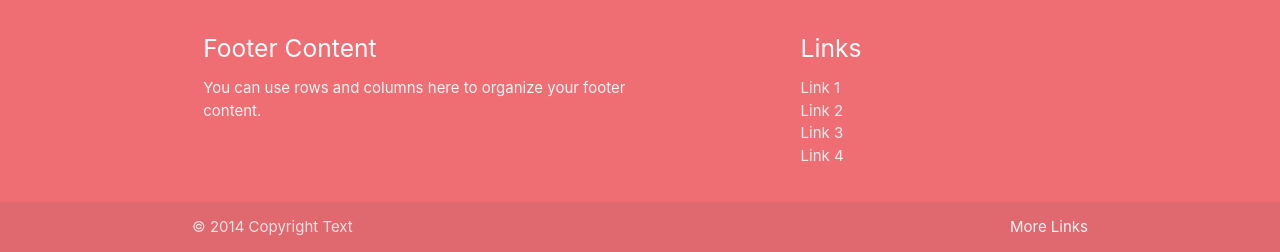
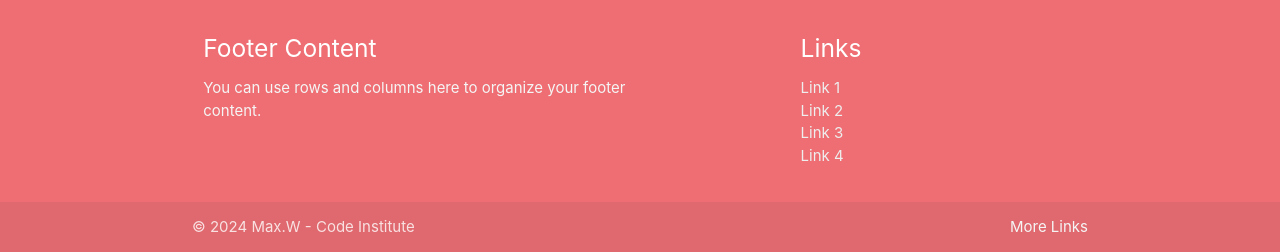
Before and after one commit to MaxBWiseman/TaskManagerProject, a Flask app: page / in a window 1280 px wide. Shown: the part 548-800 px from the top of the page. Run offline with Flask 3, Linux system fonts and the light colour scheme; some libraries are stand-ins or nearby versions.

Commit message:
chore: Update script.js to dynamically set the current year

```diff
--- a/taskmanager/static/js/script.js
+++ b/taskmanager/static/js/script.js
@@ -3,3 +3,10 @@ document.addEventListener('DOMContentLoaded', function() {
     let sidenav = document.querySelectorAll('.sidenav');
     M.Sidenav.init(sidenav);
   });
+
+
+
+
+
+// JavaScript to dynamically set the current year
+document.getElementById('current-year').textContent = new Date().getFullYear();
--- a/taskmanager/templates/base.html
+++ b/taskmanager/templates/base.html
@@ -62,7 +62,7 @@
         </div>
         <div class="footer-copyright">
             <div class="container">
-                © 2014 Copyright Text
+                © <span id="current-year"></span> Max.W - Code Institute
                 <a class="grey-text text-lighten-4 right" href="#!">More Links</a>
             </div>
         </div>
```
